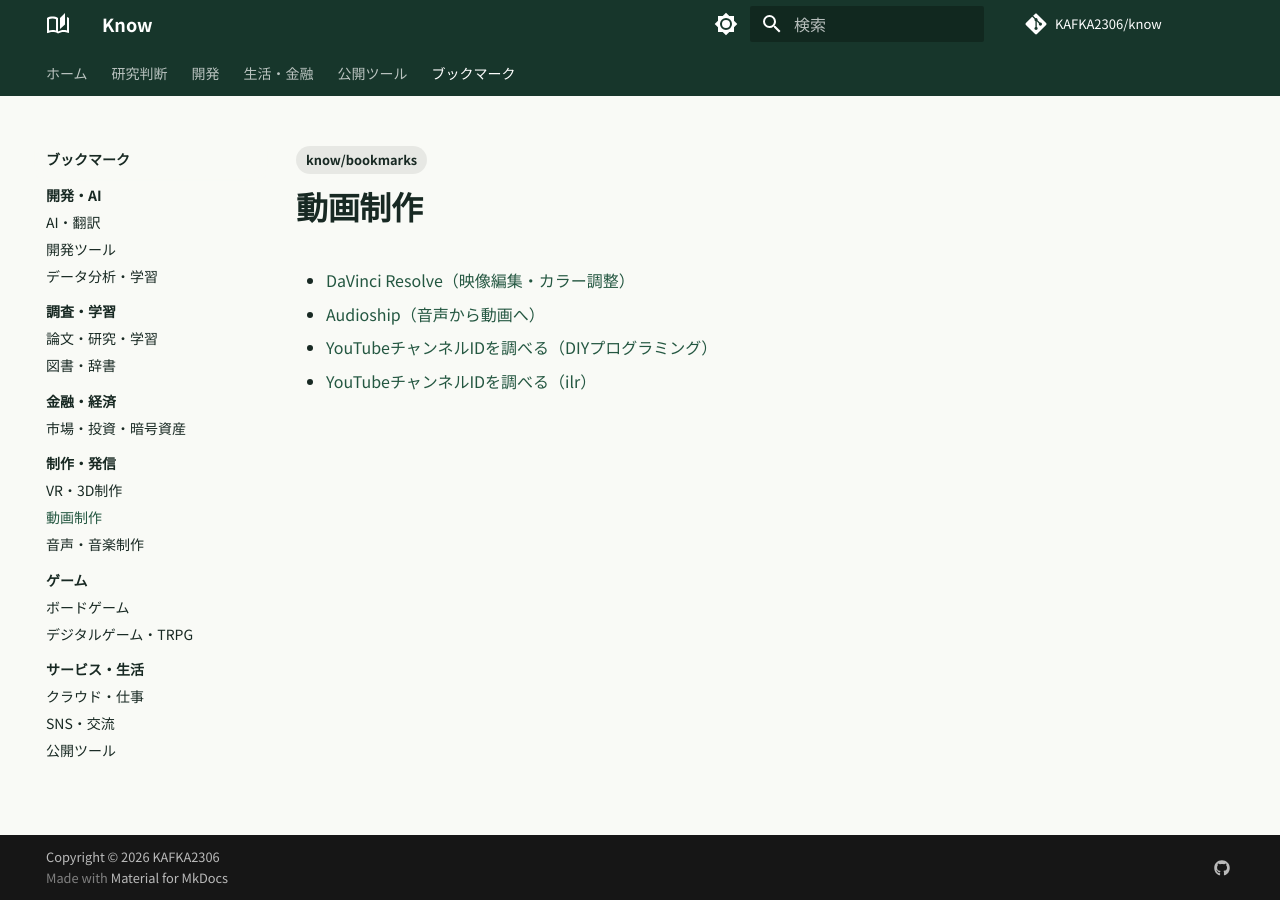
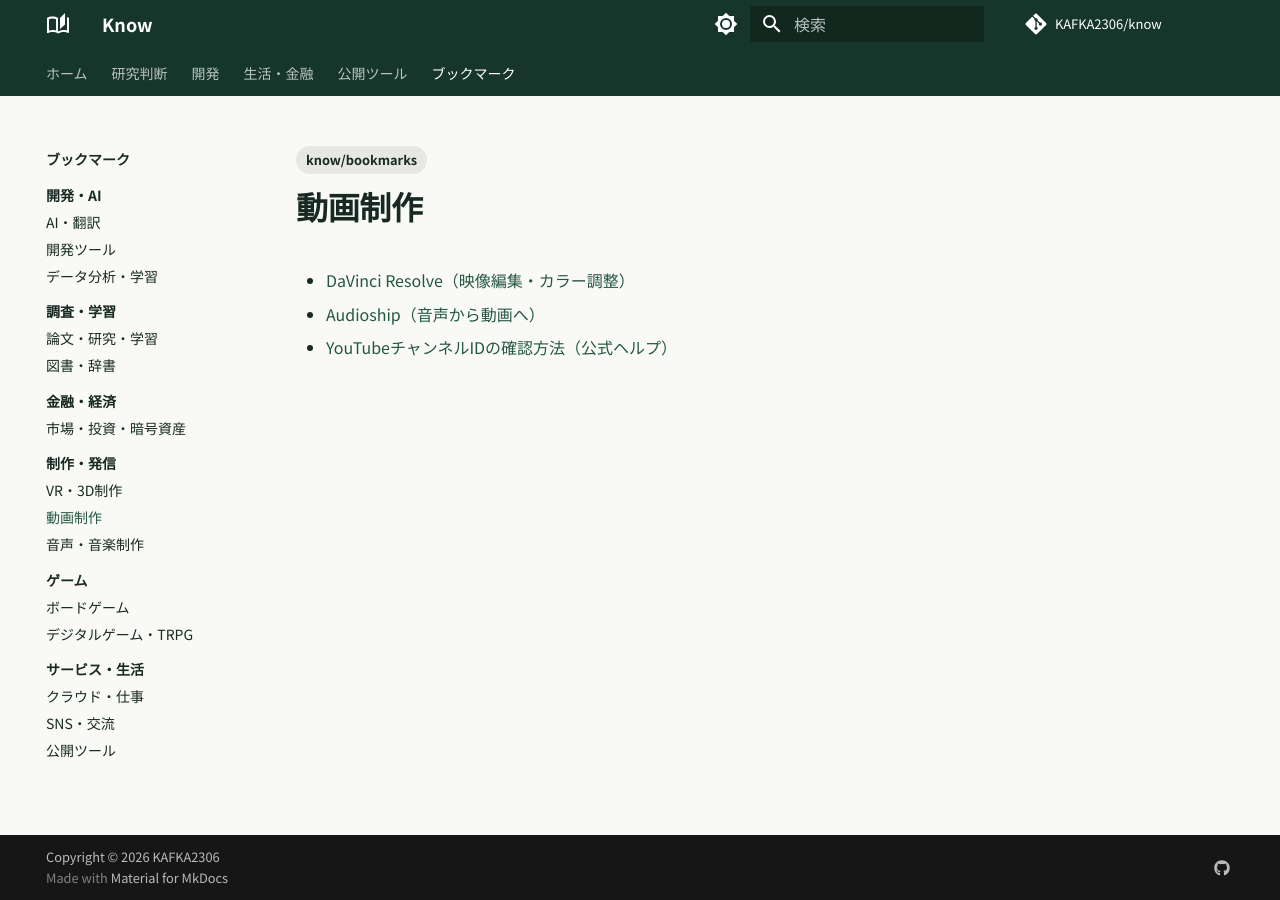
Before and after one commit to KAFKA2306/know, an MkDocs documentation site: the page built from docs/bookmarks/Media/Video/index.md, in a window 1280 px wide. Built offline with MkDocs 1.6.1 and Material for MkDocs 9.7.7, drawn with Linux system fonts in a browser that asks for light colours; comment, search, counter and statistics services are not loaded.

Commit message:
docs(bookmarks): replace generic homepages with actual useful resources

```diff
--- a/docs/bookmarks/Media/Video/index.md
+++ b/docs/bookmarks/Media/Video/index.md
@@ -9,5 +9,4 @@ tags:
 
 - [DaVinci Resolve（映像編集・カラー調整）](https://www.blackmagicdesign.com/products/davinciresolve)
 - [Audioship（音声から動画へ）](https://audioship.io)
-- [YouTubeチャンネルIDを調べる（DIYプログラミング）](https://diy-programming.site)
-- [YouTubeチャンネルIDを調べる（ilr）](https://ilr.jp)
+- [YouTubeチャンネルIDの確認方法（公式ヘルプ）](https://support.google.com/youtube/answer/3250431?hl=ja)
```
